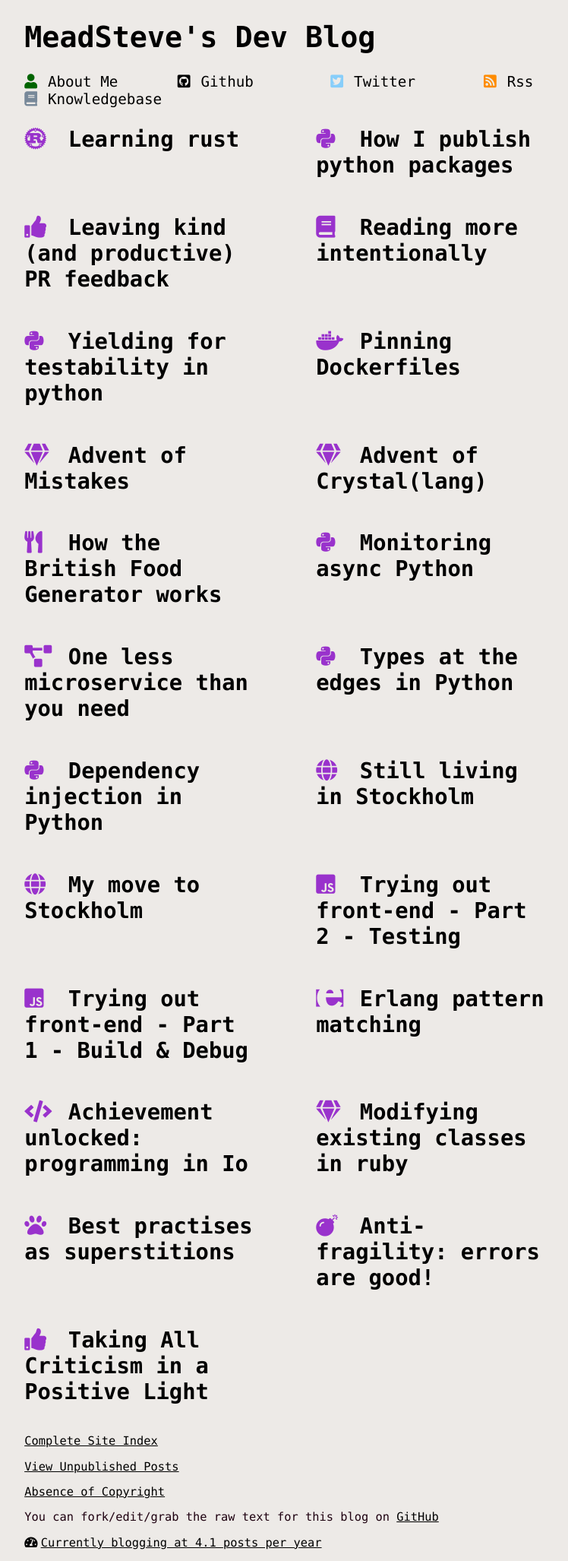
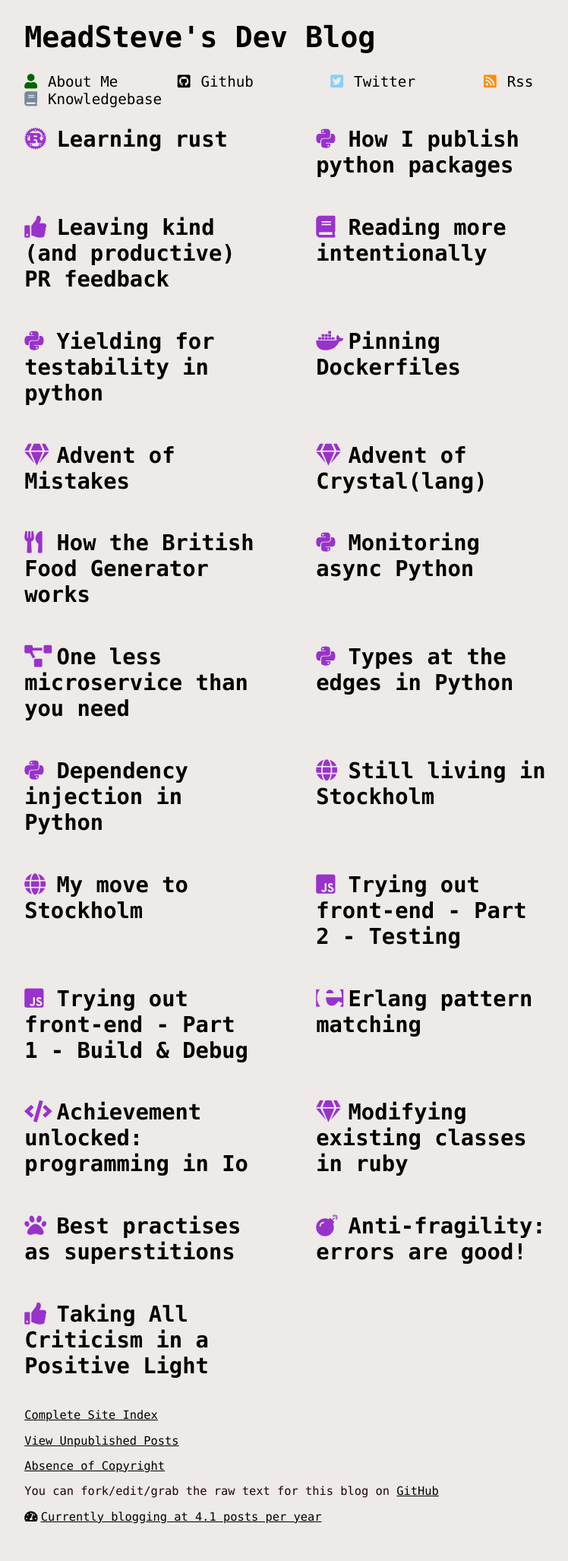
Before and after one commit to meadsteve/meadsteve.github.io, a Jekyll site: the page built from index.html, in a window 1280 px wide. Shown: the whole page at 76% size, without its empty margins (189-937 px from the left). Built offline with Jekyll 4.4.1, drawn with Linux system fonts in a browser that asks for light colours; the list of posts is cut into pages by our own code; after the commit the page ends 2020 px from its top, so only the background shows below that.

Commit message:
slightly less wide post icons

```diff
--- a/css/main.css
+++ b/css/main.css
@@ -112,6 +112,7 @@ i {
 
 h2.post-title i {
   color: darkorchid;
+  max-width: 25px;
 }
 
 .specific-summary h2 i {
```
